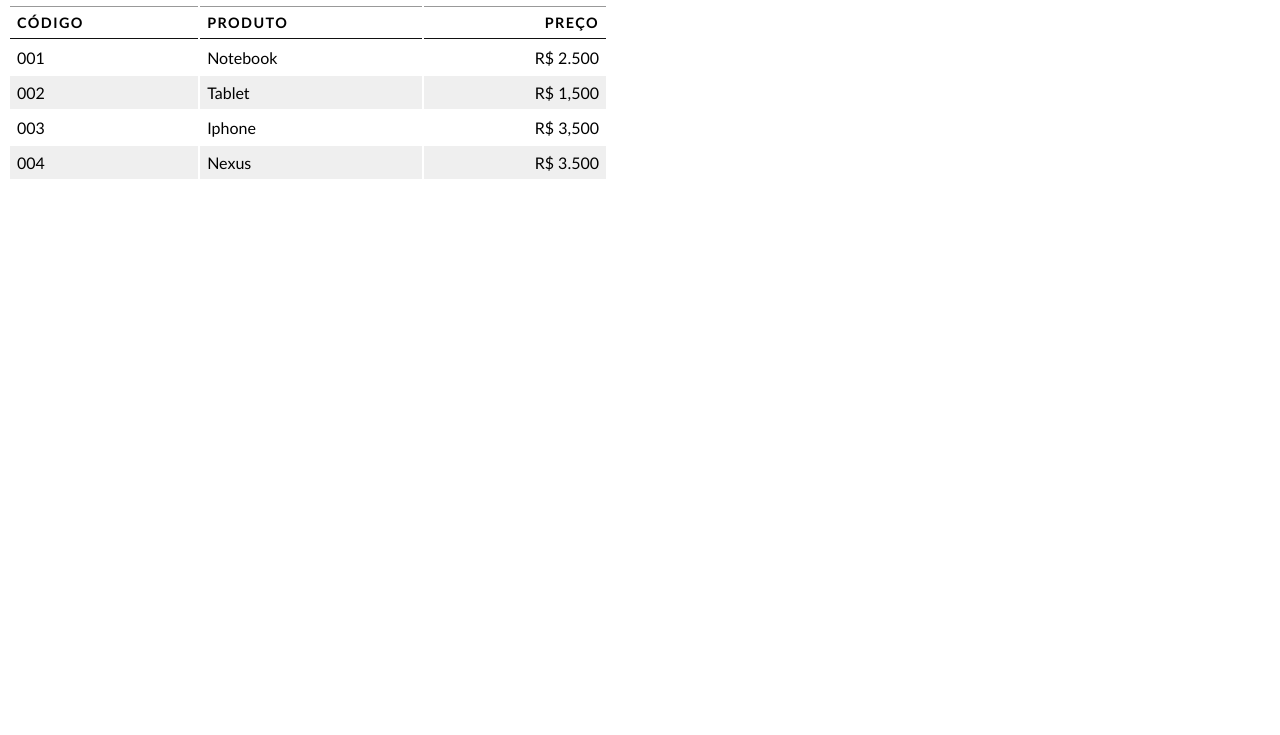
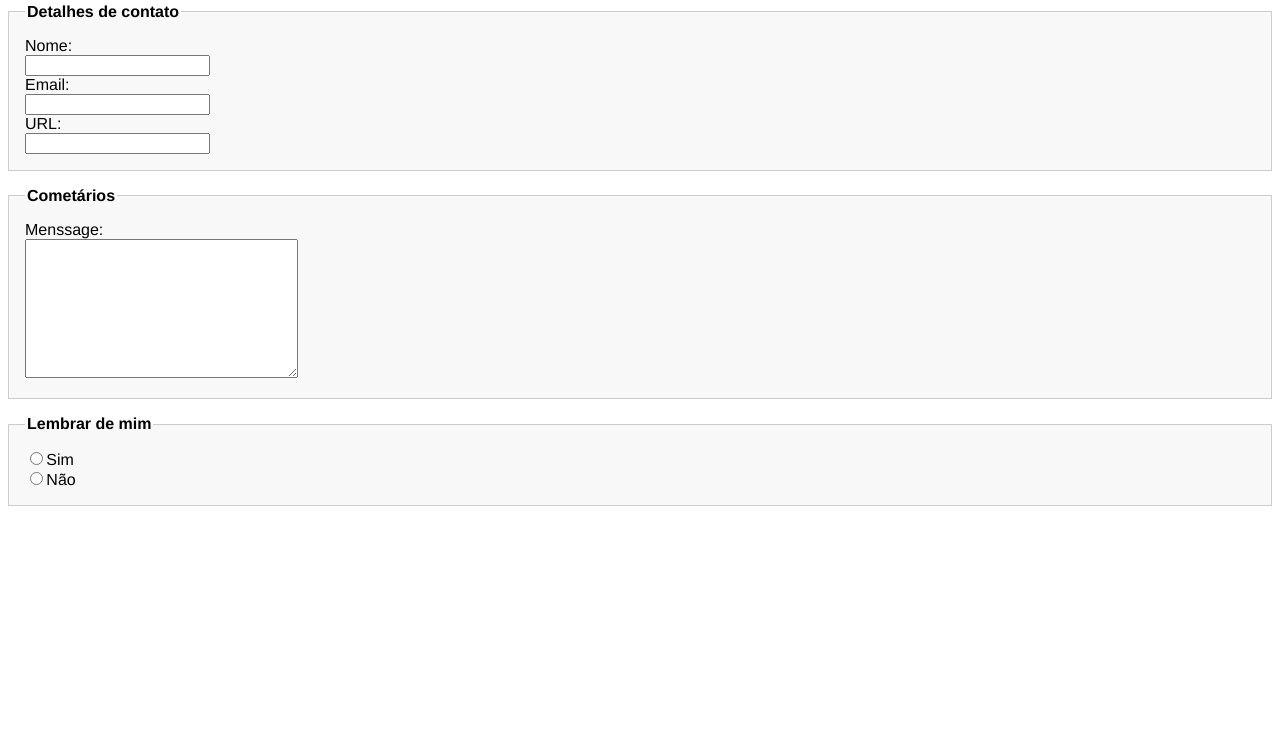
Before and after one commit to jonathasVeiga/Curso-de-Web, a plain HTML site: page 9 - Formulários/index.html in a window 1280 px wide. Shown: the part 65-800 px from the top of the page. Drawn offline with Linux system fonts and the light colour scheme.

Commit message:
Criação de formulário

```diff
--- a/9 - Formulários/CSS/style.css
+++ b/9 - Formulários/CSS/style.css
@@ -1,34 +1,30 @@
 body{
-	font-family:"Trebuchet MS",Helvetica,sans-serif;
+	font-family: "Trebucht MS",Helvetica,sans-serif;
 }
 
-table{
-	width: 600px;
-	border-collapse:separate;/*collapse; Uni a borda de cada celula, elas colapsão */
+fieldset{
+	margin: 1em 0;
+	padding: 1em;
+	border: 1px solid #ccc;
+	background: #f8f8f8;
+}
+
+legend{
+	font-weight: bold;
+}
+
+label{
+	display: block;
+	cursor: pointer;
+}
+
+input[type="radio"]{
+	width:1em;
 
 }
 
-th,td {
-	padding: 7px;
+
+textarea{
+	width: 20em;
+	height: 10em;
 }
-
-th{
-	text-transform: uppercase;/*Deixa todas as letras maiusculas*/
-	border-top: 1px solid #999;
-	border-bottom: 1px solid #111;
-	text-align: left;
-	font-size: 90%;
-	letter-spacing: 0.1em;/*espaçamento entre as letras*/
-}
-
-tr.alternado{
-	background: #efefef;
-}
-
-tr:hover{
-	background: #c3e6e5;
-}
-
-.numero{
-	text-align: right;
-}
--- a/9 - Formulários/index.html
+++ b/9 - Formulários/index.html
@@ -2,42 +2,61 @@
 <html lang="pt-br">
 <head>
 	<meta charset="utf-8">
-	<title>Estilizando tabelas</title>
+	<title>Estilizando formulário</title>
 	<link rel="stylesheet" type="text/css" href="CSS/style.css">
 </head>
 <body>
-	<h2>Estilizando Tabelas</h2>
-	<table>
-		<tr>
-			<th>Código</th>
-			<th>Produto</th>
-			<th class="numero">Preço</th>
-		</tr>
+	<h2>Estilizando formulário</h2>
+	<form>
+		<fieldset>
+			<legend>Detalhes de contato</legend>
 
-		<tr>
-			<td>001</td>
-			<td>Notebook</td>
-			<td class="numero">R$ 2.500</td>
-		</tr>
+			<div>
+				<label for="nome">Nome:</label>
+				<input type="text" name="nome" id="nome">
+			</div>
 
-		<tr class="alternado">
-			<td>002</td>
-			<td>Tablet</td>
-			<td class="numero">R$ 1,500</td>
-		</tr>
+			<div>
+				<label for="email">Email:</label>
+				<input type="email" name="email" id="e-mail">
+			</div>
 
-		<tr>
-			<td>003</td>
-			<td>Iphone</td>
-			<td class="numero">R$ 3,500</td>
-		</tr>
+			<div>
+				<label for="url">URL:</label>
+				<input type="text" name="url" id="url">
+			</div>
 
-		<tr class="alternado">
-			<td>004</td>
-			<td>Nexus</td>
-			<td class="numero">R$ 3.500</td>
-		</tr>
+		</fieldset>
 
-	</table>
+		<fieldset>
+
+			<legend>Cometários</legend>
+
+			<div>
+				<label for="menssagem">Menssage:</label>
+				<textarea name="menssagem" id="menssagem"></textarea>
+			</div>
+
+		</fieldset>
+
+		<fieldset>
+			<legend>Lembrar de mim</legend>
+
+			<div>
+				<label>
+					<input type="radio" name="lembrar" id="sim">Sim
+				</label>
+			</div>
+
+			<div>
+				<label>
+					<input type="radio" name="lembrar" id="nao">Não
+				</label>
+			</div>
+
+			<!--input type="radio" name="msim"> sim
+			<input type="radio" name="mnao">não-->
+		</fieldset>
+	</form>
 </body>
 </html>
```
